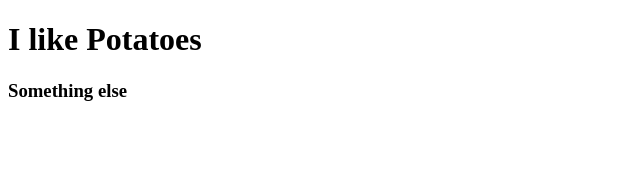
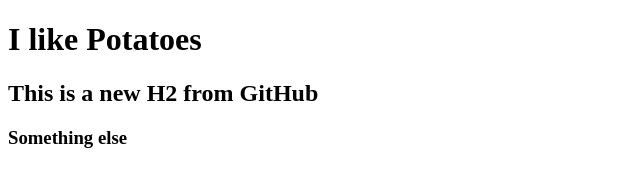
Before and after one commit to donburks/potato, a plain HTML site: page index.html in a window 1280 px wide. Shown: the whole page, without its empty margins (0-640 px from the left). Drawn offline with Linux system fonts and the light colour scheme.

Commit message:
Added an h2 for demo purposes

```diff
--- a/index.html
+++ b/index.html
@@ -5,6 +5,7 @@
     </head>
     <body>
       <h1>I like Potatoes</h1>
+      <h2>This is a new H2 from GitHub</h2>
       <h3>Something else</h3>
     </body>
   </html>
```
